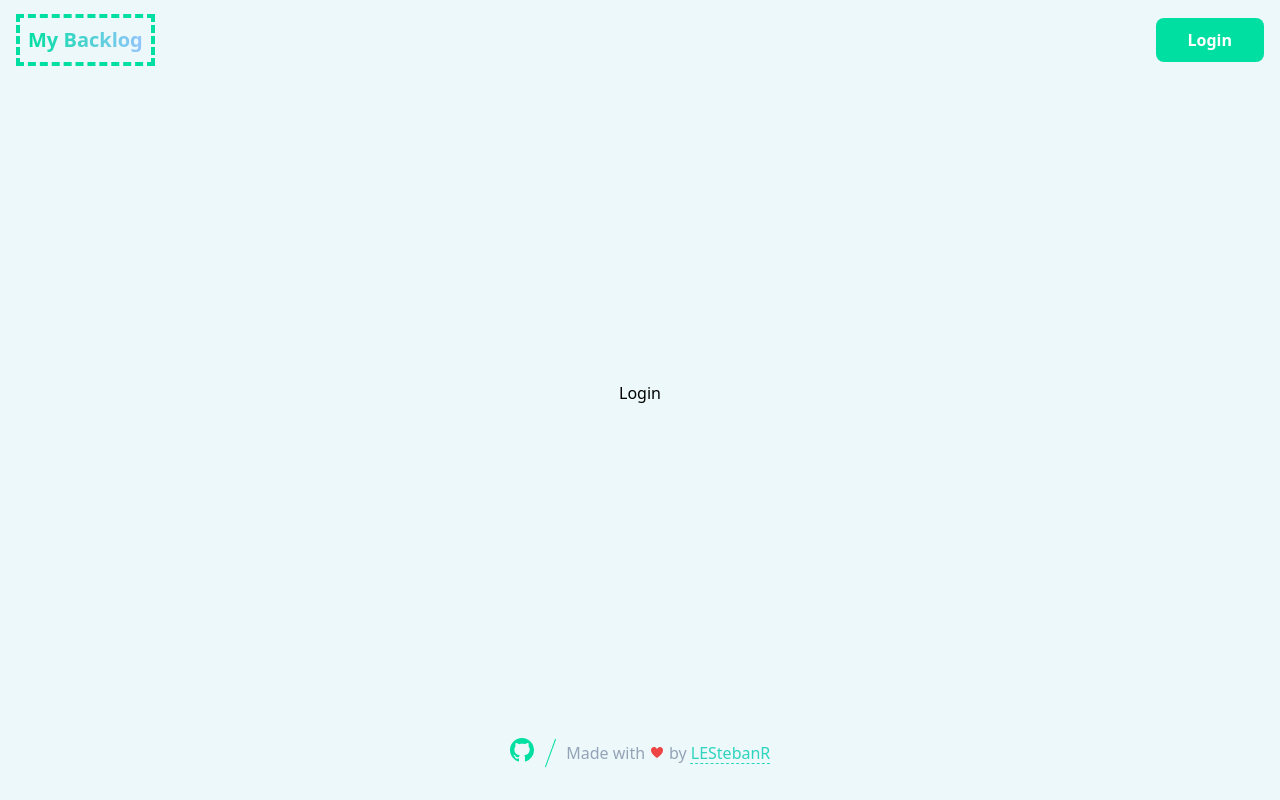
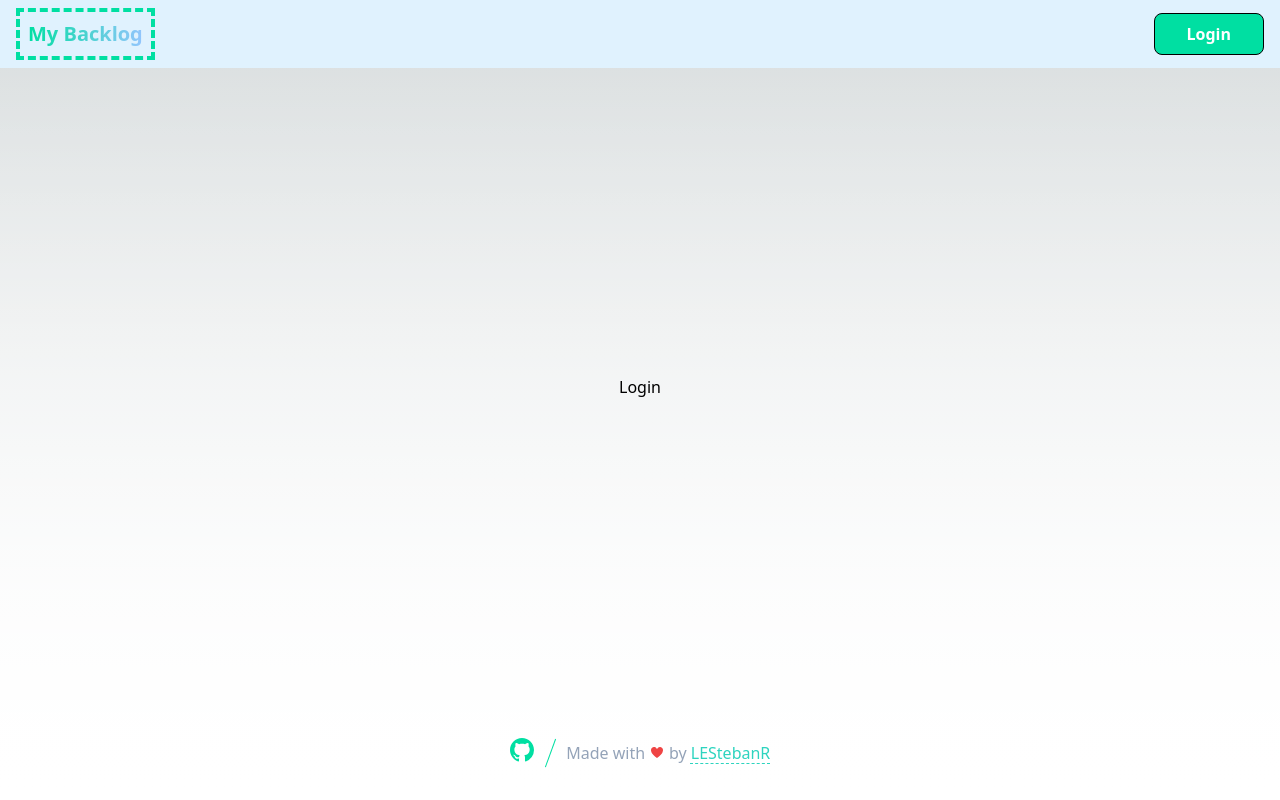
Before and after one commit to LEstebanR/myBacklog, a Next.js app: page /login in a window 1280 px wide. Built offline with nearby package versions, Linux system fonts and the light colour scheme.

Commit message:
add background

```diff
--- a/src/components/UI/Button.tsx
+++ b/src/components/UI/Button.tsx
@@ -39,7 +39,7 @@ const Button: React.FC<ButtonProps> = ({ children, type, size }) => {
   return (
     <button
       type="button"
-      className={`rounded-lg ${colorClasses} py-2 hover:bg-opacity-90 text-white font-semibold`}
+      className={`rounded-lg ${colorClasses} py-2  text-white font-semibold border border-black`}
     >
       <p className="text-white">{children}</p>
     </button>
--- a/src/components/UI/Header.tsx
+++ b/src/components/UI/Header.tsx
@@ -21,19 +21,14 @@ const Header: React.FC = () => {
   return (
     <header
       className={`header flex justify-between items-center w-full py-2 px-4 bg-secondary ${
-        isScrolled ? 'bg-white shadow-lg border-b border-gray-200' : ''
+        isScrolled ? 'bg-white border-b border-black' : ''
       } sticky top-0 transition-colors duration-300 `}
     >
       <Logo />
       <div className="flex gap-4">
-        <Link
-          href="/login"
-          className="-mx-3 block rounded-lg px-3 py-2.5 text-base font-semibold leading-7 text-gray-900 hover:bg-gray-50"
-        >
-          <Button type="primary" size="lg">
-            Login
-          </Button>
-        </Link>
+        <Button type="primary" size="lg">
+          <Link href="/login">Login</Link>
+        </Button>
       </div>
     </header>
   )
--- a/src/components/UI/Layout.tsx
+++ b/src/components/UI/Layout.tsx
@@ -8,7 +8,7 @@ interface LayoutProps {
 
 const Layout: React.FC<LayoutProps> = ({ children }) => {
   return (
-    <div className="flex flex-col items-center min-h-screen justify-between bg-secondary">
+    <div className="flex flex-col items-center min-h-screen justify-between from-transparent bg-gradient-to-b from-secondary to-white">
       <Header />
       <main>{children}</main>
       <Footer />
--- a/src/pages/index.tsx
+++ b/src/pages/index.tsx
@@ -1,5 +1,5 @@
 import React from 'react'
 
 export default function Home(): React.JSX.Element {
-  return <p>Work in progress...</p>
+  return <p className="h-screen">Work in progress...</p>
 }
--- a/tailwind.config.js
+++ b/tailwind.config.js
@@ -8,11 +8,11 @@ module.exports = {
     extend: {
       colors: {
         primary: '#00DFA2',
-        secondary: '#ECF8F9',
+        secondary: '#e0f2fe',
       },
       gradientColorStops: {
         primary: '#00DFA2',
-        secondary: '#ECF8F9',
+        secondary: '#e0f2fe',
       },
     },
   },
```
